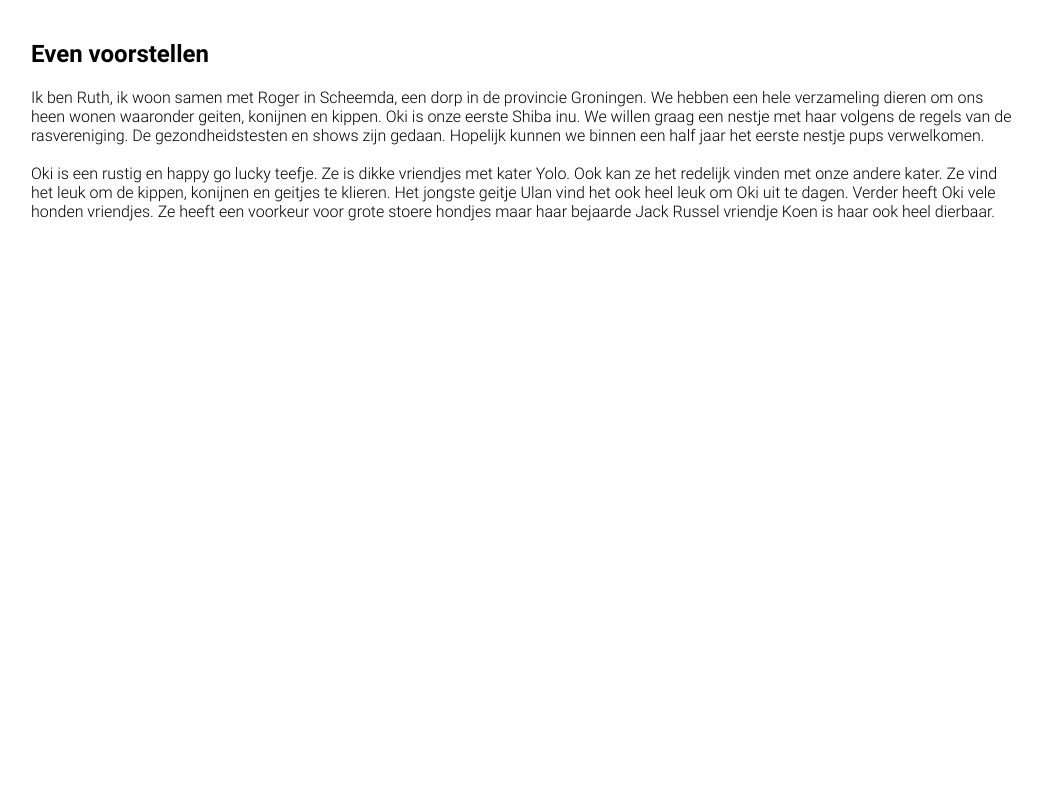
After one commit to b4rb4tron/projecten, a PHP site: page /pages/Home.html in a window 1280 px wide. The commit adds this page. Shown: the whole page, without its empty margins (117-1159 px from the left). Run offline with PHP 8.4, Linux system fonts and the light colour scheme.

Commit message:
senshi no hime update

```diff
--- /dev/null
+++ b/Senshi-no-hime.nl/css/extra.css
@@ -0,0 +1,19 @@
+html {
+    overflow: hidden;
+}
+.center{
+    overflow: hidden;
+
+    width: 80%;
+    height: 95%;
+    margin-left: auto;
+    margin-right: auto;
+
+}
+.block{
+      padding: 20px;
+}
+p{
+    font-family: Roboto;
+    font-weight: 100;
+}
--- a/Senshi-no-hime.nl/css/main.css
+++ b/Senshi-no-hime.nl/css/main.css
@@ -189,17 +192,33 @@ ul {
   background-attachment: fixed;
   background-size: cover;
   height: 100%;
-  background-position-y: -200px;
+  background-position: center -10px;
   background-repeat: no-repeat;
 }
 .footer{
     padding-left: 50px;
-    line-height: 70px;
+    line-height: 40px;
     border-top-color: #111;
     border-top-style: solid;
-    height: 70px;
+    height: 40px;
 }
 .footer a{
     text-decoration: none;
-    color: #664;
+    color: #662;
 }
+.center{
+  overflow: hidden;
+
+  width: 80%;
+  height: 95%;
+  margin-left: auto;
+  margin-right: auto;
+
+}
+.block{
+    padding: 20px;
+}
+p{
+  font-family: Roboto;
+  font-weight: 100;
+}
--- a/Senshi-no-hime.nl/css/roboto.css
+++ b/Senshi-no-hime.nl/css/roboto.css
@@ -34,7 +34,7 @@
 @font-face {
     font-family: "Roboto";
     src: url("../fonts/Roboto/Roboto-Light.ttf");
-    font-weight: light;
+    font-weight: 100;
 }
 @font-face {
     font-family: "Roboto";
--- /dev/null
+++ b/Senshi-no-hime.nl/pages/Home.html
@@ -0,0 +1,31 @@
+<!DOCTYPE html>
+<html lang="en">
+
+<head>
+    <meta charset="UTF-8">
+    <meta name="viewport" content="width=device-width, initial-scale=1, maximum-scale=1, minimum-scale=1, user-scalable=no  "
+    />
+    <meta http-equiv="X-UA-Compatible" content="ie=edge">
+    <title>Senshi-no-hime</title>
+    <link rel="stylesheet" type="text/css" href="../css/roboto.css">
+    <link rel="stylesheet" type="text/css" href="../css/raleway.css">
+    <link rel="stylesheet" type="text/css" href="../css/main.css">
+    <link rel="stylesheet" type="text/css" href="../css/extra.css">
+    <script src="../scripts/main.js"></script>
+</head>
+
+<body>
+    <div class="center">
+        <div class="block">
+            <h2>Even voorstellen</h2>
+            <p>Ik ben Ruth, ik woon samen met Roger in Scheemda, een dorp in de provincie Groningen. We hebben een hele verzameling
+                dieren om ons heen wonen waaronder geiten, konijnen en kippen. Oki is onze eerste Shiba inu. We willen graag
+                een nestje met haar volgens de regels van de rasvereniging. De gezondheidstesten en shows zijn gedaan. Hopelijk
+                kunnen we binnen een half jaar het eerste nestje pups verwelkomen.<br><br> Oki is een rustig en happy go lucky teefje.
+                Ze is dikke vriendjes met kater Yolo. Ook kan ze het redelijk vinden met onze andere kater. Ze vind het leuk
+                om de kippen, konijnen en geitjes te klieren. Het jongste geitje Ulan vind het ook heel leuk om Oki uit te
+                dagen. Verder heeft Oki vele honden vriendjes. Ze heeft een voorkeur voor grote stoere hondjes maar haar
+                bejaarde Jack Russel vriendje Koen is haar ook heel dierbaar.</p>
+        </div>
+    </div>
+</body>
--- a/Senshi-no-hime.nl/scripts/main.js
+++ b/Senshi-no-hime.nl/scripts/main.js
@@ -1,23 +1,62 @@
+//slide menu
+var klik = 0;
 function size() {
-  document.getElementById("main").style.marginLeft = 400 + "px";
-  document.getElementById("slideMenu").style.marginLeft = 400 + "px";
+  document.getElementById("main").style.marginLeft = 300 + "px";
+  document.getElementById("slideMenu").style.marginLeft = 300 + "px";
   document.getElementById("ham").style.opacity = 0;
+  setTimeout(function() {
+    klik = 1;
+  }, 1000);
 }
 
 function reset() {
   document.getElementById("main").style.marginLeft = 0 + "px";
   document.getElementById("slideMenu").style.marginLeft = 0 + "px";
   document.getElementById("ham").style.opacity = 1;
+  klik = 0;
 }
 
-
+//parallax
 function parallax() {
   this.bg2 = document.getElementById("bg2").getBoundingClientRect().y;
   document.getElementById("bg2").style.backgroundPositionY =
-    300 + this.bg2 * 1.5 + "px";
+    10 - this.bg2 / 2 + "px";
 
-  this.bg1 = document.getElementById("bg1").getBoundingClientRect().y;
-  document.getElementById("bg1").style.backgroundPositionY =
-    -(this.bg1 / 5 + 200) + "px";
+  if (browser.includes("Chrome") == 0) {
+    this.bg1 = document.getElementById("bg1").getBoundingClientRect().y;
+    document.getElementById("bg1").style.backgroundPositionY =
+      -(this.bg1 / 5 + 200) + "px";
+  }
 }
-window.addEventListener("scroll", parallax);
+
+//scroll in page
+function topScroll() {
+  document.getElementById("boven").scrollIntoView({ behavior: "smooth" });
+}
+function bottomScroll() {
+  document.getElementById("footer").scrollIntoView({ behavior: "smooth" });
+}
+document.addEventListener("scroll", parallax);
+
+//menu wegklikken op pagina
+document.addEventListener("mouseup", function() {
+  setTimeout(function() {
+    if (klik == 1) {
+      reset();
+    }
+  }, 100);
+});
+
+//fuck Android mobile
+window.addEventListener("load", function() {
+  var browser = navigator.appVersion;
+
+  if (browser.includes("Chrome") == 1) {
+    document.getElementById("bg1").style.backgroundPositionY = 0 + "px";
+  }
+  if (browser.includes("Samsung") == 1) {
+    document.body.style.width = window.innerWidth;
+    document.body.style.height = window.innerHeight;
+  }
+  document.getElementById("test").innerHTML = browser;
+});
--- /dev/null
+++ b/game/index.js
@@ -0,0 +1,5 @@
+//if(typeof  Phaser == `undefined`){
+//    const Phaser = require(`phaser`);
+//}
+//
+//
--- /dev/null
+++ b/game/styles.css
@@ -0,0 +1,4 @@
+body {
+    margin:0;
+    overflow: hidden;
+}
```
Also changed, not shown: other parts of Senshi-no-hime.nl/css/main.css (+28 -25 lines), Senshi-no-hime.nl/index.html (+49 -14 lines), game/index.html (added, +16 -0 lines), game/package.json (added, +15 -0 lines), game/script.js (added, +47 -0 lines), Senshi-no-hime.nl/images/icons/Hamburger.png (added), Senshi-no-hime.nl/images/icons/close.png (added), Senshi-no-hime.nl/images/icons/menubarsmall_dun.png (added), Senshi-no-hime.nl/images/icons/menubarwide.png (added), game/package-lock.json (added).
